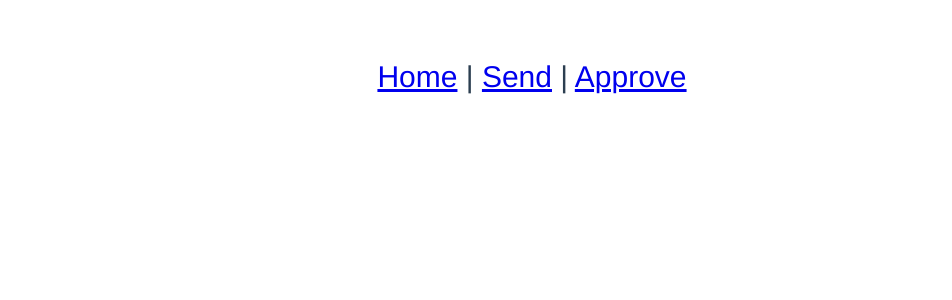
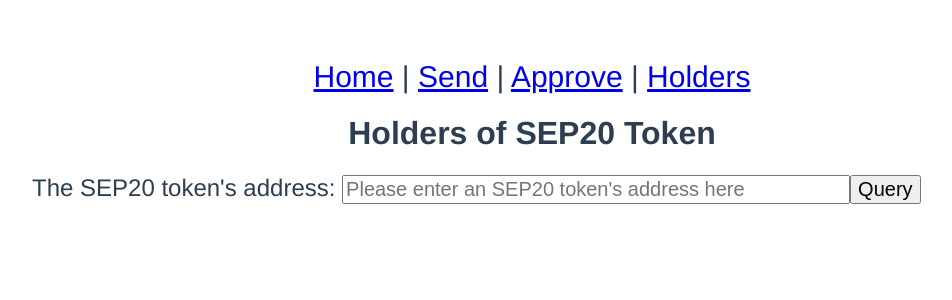
Before and after one commit to send2multi/send2multi-frontend, a Vue app: page /holders in a window 1280 px wide. Shown: the top 300 px of the page, without its empty margins (108-1060 px from the left). Built offline with nearby package versions, Linux system fonts and the light colour scheme.

Commit message:
Add holder query

```diff
--- a/src/App.vue
+++ b/src/App.vue
@@ -2,7 +2,8 @@
   <div id="nav" style="font-size: 30px">
     <router-link to="/">Home</router-link> |
     <router-link to="/send">Send</router-link> |
-    <router-link to="/approve">Approve</router-link>
+    <router-link to="/approve">Approve</router-link> |
+    <router-link to="/holders">Holders</router-link>
 </div>
   <router-view/>
 </template>
--- a/src/router/index.js
+++ b/src/router/index.js
@@ -2,7 +2,7 @@ import { createRouter, createWebHistory } from 'vue-router'
 import Home from '../views/Home.vue'
 import Allowance from '../views/Allowance.vue'
 import Same from '../views/Same.vue'
-//import Diff from '../views/Diff.vue'
+import Holders from '../views/Holders.vue'
 
 const routes = [
   {
@@ -12,6 +12,10 @@ const routes = [
   {
     path: '/approve',
     component: Allowance
+  },
+  {
+    path: '/holders',
+    component: Holders
   },
   {
     path: '/approve/:sep20Address',
--- /dev/null
+++ b/src/views/Holders.vue
@@ -0,0 +1,98 @@
+<template>
+  <h1>Holders of SEP20 Token</h1>
+  <div class="normal">
+    The SEP20 token's address:
+    <input v-model="sep20Address" type="text" placeholder="Please enter an SEP20 token's address here">
+    <button @click="query">Query</button><br/>
+    <pre id="result" style="font-size: 16px">
+    </pre>
+  </div>
+</template>
+
+<style>
+input {
+    font-size:20px;
+    width:500px;
+}
+button {
+    font-size:20px;
+}
+</style>
+
+<script>
+function sleep(ms) {
+  return new Promise(resolve => setTimeout(resolve, ms));
+}
+
+export default {
+  data() {
+    return {
+      sep20Address: "",
+    }
+  },
+  methods: {
+    async query() {
+      if (typeof window.ethereum === 'undefined') {
+        alertNoWallet()
+        return
+      }
+      const provider = new ethers.providers.Web3Provider(window.ethereum)
+      const sep20Contract = new ethers.Contract(this.sep20Address, SEP20ABI, provider);
+      const decimals = await sep20Contract.decimals()
+      const symbol = await sep20Contract.symbol()
+      var toBlock = await provider.getBlockNumber()
+      var filter = {
+        address: this.sep20Address,
+        topics: [
+            ethers.utils.id("Transfer(address,address,uint256)"),
+        ]
+      }
+      const preElem = document.getElementById("result")
+      var accounts = {}
+      const STEPS = 50000
+      while(toBlock > 0) {
+        filter.toBlock = toBlock
+	filter.fromBlock = Math.max(toBlock-STEPS, 0)
+	preElem.innerText = "Scanning blocks "+filter.fromBlock+"~"+filter.toBlock
+        const logs = await provider.getLogs(filter)
+	for(var i=0; i<logs.length; i++) {
+	   accounts["0x"+logs[i].topics[1].substr(26)] = true
+	   accounts["0x"+logs[i].topics[2].substr(26)] = true
+	}
+	toBlock -= STEPS
+      }
+      var keys = Object.keys(accounts)
+      var acc2balance = {}
+      for(var i=0; i<keys.length; i++) {
+        const addr = ethers.utils.getAddress(keys[i])
+	const balanceAmt = await sep20Contract.balanceOf(addr)
+        const balance = ethers.utils.formatUnits(balanceAmt, decimals)
+	acc2balance[addr] = parseFloat(balance)
+        if(i%10==9) {
+          preElem.innerText = "Query balances of possible holders: "+(i+1)+" of "+keys.length
+	}
+	if(i%100==99) {
+	  for(var j=0; j<60; j++) {
+            preElem.innerText = "Query balances of possible holders: "+(i+1)+" of "+keys.length
+            preElem.innerText += "\n Now we need to pause for 1 minute ("+(60-j)+")..."
+	    await sleep(1000);
+	  }
+	}
+      }
+      var keys = Object.keys(acc2balance)
+      keys.sort(function(a,b) {
+        return acc2balance[a] < acc2balance[b]
+      })
+      var allLines = []
+      for(var i=0; i<keys.length; i++) {
+        const addr = keys[i]
+	if(acc2balance[addr] != 0) {
+          allLines.push(i+". "+addr+" "+acc2balance[addr])
+	}
+      }
+      preElem.innerText = "There are "+allLines.length+" accounts owns "+symbol+":\n"
+      preElem.innerText += allLines.join("\n")
+    }
+  }
+}
+</script>
--- a/src/views/Home.vue
+++ b/src/views/Home.vue
@@ -2,7 +2,7 @@
   <img src="/favicon.ico">
   <h1>Send Coins to Multiple Addresses</h1>
   <div class="normal">
-    <p>This small utility helps you send coins to multiple addresses.</p>
+    <p>This small utility helps you send coins to multiple addresses, and view <a @click="holders" href="">the holders of a given token</a> as well.</p>
     <p>This is a <a href="https://www.puredapp.org">Pure DApp</a>, which means its contract code and front-end code are both opensource and anyone can deploy them at anywhere.</p>
     <p>You can <a @click="send" href="">send the same amount</a> of coins to each of these addresses. Before using send2multi, you must <a @click="approve" href="">approve some allowance</a> to it.</p>
     <p>To visit specific pages of this site, you can use full URLs. Suppose you are going to send <code>$CATS</code> whose contract address is <code>0x265bD28d79400D55a1665707Fa14A72978FA6043</code>, then <a href="https://send2multi.github.io/send/0x265bD28d79400D55a1665707Fa14A72978FA6043">https://send2multi.github.io/send/0x265bD28d79400D55a1665707Fa14A72978FA6043</a> can lead you to the page to send <code>$CATS</code> and <a href="https://send2multi.github.io/approve/0x265bD28d79400D55a1665707Fa14A72978FA6043">https://send2multi.github.io/approve/0x265bD28d79400D55a1665707Fa14A72978FA6043</a>, the page to approve <code>$CATS</code> to this send2multi DApp.</p>
@@ -23,6 +23,9 @@ export default {
     diff() {
       this.$router.push('diff');
     },
+    holders() {
+      this.$router.push('holders');
+    },
     approve() {
       this.$router.push('approve');
     }
```
